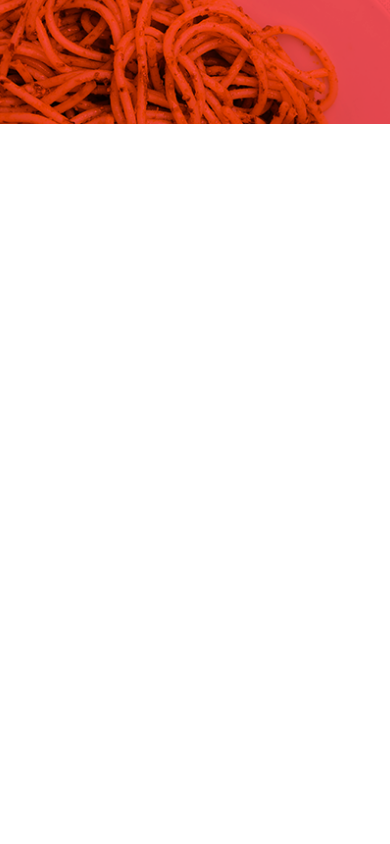
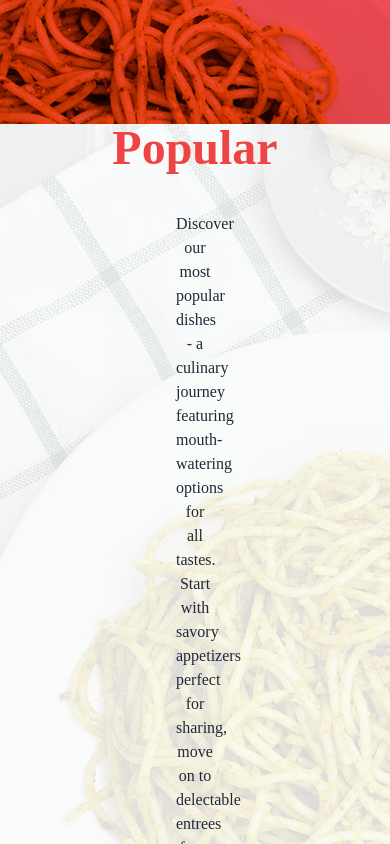
Before and after one commit to HaqueArif/Delicious, a React (Vite) app: page / in a window 390 px wide. Shown: the part 720-1564 px from the top of the page. Before the commit the page ends 844 px from the top, so only its background shows below. Built offline with nearby package versions, Linux system fonts and the light colour scheme; no server answers.

Commit message:
added popular section

```diff
--- a/package.json
+++ b/package.json
@@ -16,6 +16,7 @@
     "match-sorter": "^6.3.1",
     "react": "^18.2.0",
     "react-dom": "^18.2.0",
+    "react-icons": "^4.8.0",
     "react-router-dom": "^6.11.0",
     "sort-by": "^1.2.0"
   },
--- a/src/pages/Home/Home.jsx
+++ b/src/pages/Home/Home.jsx
@@ -1,10 +1,12 @@
 import React from 'react';
 import Header from '../Shared/Header/Header/Header';
+import PopularItem from '../Shared/PopularItem/PopularItem';
 
 const Home = () => {
     return (
         <div>
             <Header></Header>
+            <PopularItem></PopularItem>
         </div>
     );
 };
--- /dev/null
+++ b/src/pages/Shared/Chef/Chef.jsx
@@ -0,0 +1,13 @@
+import React from 'react';
+
+const Chef = () => {
+
+
+    return (
+        <div>
+
+        </div>
+    );
+};
+
+export default Chef;
--- /dev/null
+++ b/src/pages/Shared/PopularItem/PopularItem.jsx
@@ -0,0 +1,51 @@
+import React, { useEffect, useState } from 'react';
+import { BiRestaurant } from "react-icons/bi";
+import './PopularItems.css'
+const PopularItem = () => {
+
+    const [items, setItems] = useState([]);
+    console.log(items)
+
+    useEffect(() => {
+        fetch('http://localhost:5000/popular')
+            .then(res => res.json())
+            .then(data => setItems(data))
+            .catch(error => console.log(error));
+    }, [])
+
+    return (
+        <div className=' lg:px-20 lg:pt-20 lg:pb-10  background'>
+            <h4 className="text-5xl lg:text-8xl text-center text-red-500 font-semibold mb-10">Popular</h4>
+            <p className='px-44 text-center mb-10'>Discover our most popular dishes - a culinary journey featuring mouth-watering options for all tastes. Start with savory appetizers perfect for sharing, move on to delectable entrees from classic comfort foods to exotic flavors, and finish with decadent desserts. Our popular section has something for everyone. Come taste why our customers can't get enough of these crowd-pleasers.</p>
+
+            <div className='flex justify-center'>
+                <div className="carousel carousel-center p-10 space-x-5 lg:space-x-20 " title='use arrow to slide'>
+
+                    {
+                        items.map((item, i) => <div key={i} className="carousel-item">
+
+                            <div className="card card-compact w-64 lg:w-96 p-5 bg-base-100 shadow-xl">
+                                <figure><img className='w-60' src={item.image_url} alt="item" /></figure>
+                                <div className="card-body text-center">
+                                    <h2 className="text-3xl font-bold text-red-500">{item.name}</h2>
+                                    <p>{item.description}</p>
+                                    <div className=" text-center">
+                                        <button className="btn bg-red-500"> <BiRestaurant className='mr-2'/>  Order Now</button>
+                                    </div>
+                                </div>
+                            </div>
+                        </div>)
+                    }
+
+                </div>
+            </div>
+
+
+
+
+
+        </div>
+    );
+};
+
+export default PopularItem;
--- /dev/null
+++ b/src/pages/Shared/PopularItem/PopularItems.css
@@ -0,0 +1,3 @@
+.background{
+    background-image: url(../../../assets/bg.png);
+}
```
Also changed, not shown: src/assets/bg.png (added), 1 other file (tests, documents, lock files or other folders).
